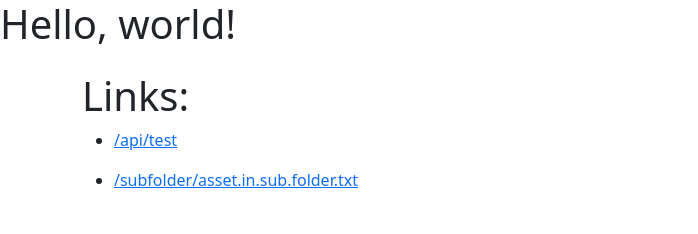
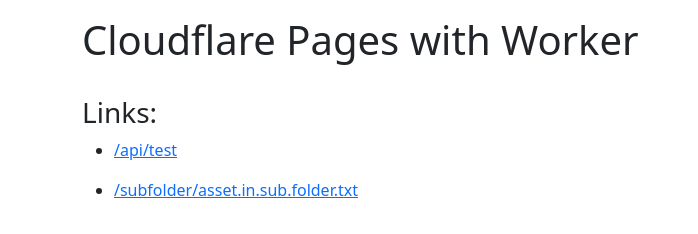
Before and after one commit to firlin123/pages-workers-rollup-esm-template, a website: page static/index.html in a window 1280 px wide. Shown: the whole page, without its empty margins (0-698 px from the left). Drawn offline with nearby package versions, Linux system fonts and the light colour scheme.

Commit message:
Update static/index.html

```diff
--- a/static/index.html
+++ b/static/index.html
@@ -1,19 +1,24 @@
 <!doctype html>
 <html lang="en">
+
 <head>
   <meta charset="utf-8">
   <meta name="viewport" content="width=device-width, initial-scale=1">
-    <link href="https://cdn.jsdelivr.net/npm/bootstrap@5.0.2/dist/css/bootstrap.min.css" rel="stylesheet" integrity="sha384-EVSTQN3/azprG1Anm3QDgpJLIm9Nao0Yz1ztcQTwFspd3yD65VohhpuuCOmLASjC" crossorigin="anonymous">
+  <link href="https://cdn.jsdelivr.net/npm/bootstrap@5.0.2/dist/css/bootstrap.min.css" rel="stylesheet"
+    integrity="sha384-EVSTQN3/azprG1Anm3QDgpJLIm9Nao0Yz1ztcQTwFspd3yD65VohhpuuCOmLASjC" crossorigin="anonymous">
   <title>Cloudflare Pages with Worker</title>
 </head>
+
 <body>
-    <h1>Hello, world!</h1>
   <div class="container py-3">
-        <h1>Links: </h1>
+    <h1>Cloudflare Pages with Worker</h1>
+    <br>
+    <h3>Links: </h3>
     <ul>
       <li class="mb-3"><a href="/api/test" target="_blank">/api/test</a></li>
-            <li class="mb-3"><a href="/subfolder/asset.in.sub.folder.txt">/subfolder/asset.in.sub.folder.txt</a></li>
+      <li class="mb-3"><a href="/subfolder/asset.in.sub.folder.txt" target="_blank">/subfolder/asset.in.sub.folder.txt</a></li>
     </ul>
   </div>
 </body>
+
 </html>
```
Lines whose indentation alone changed are shown as unchanged.
